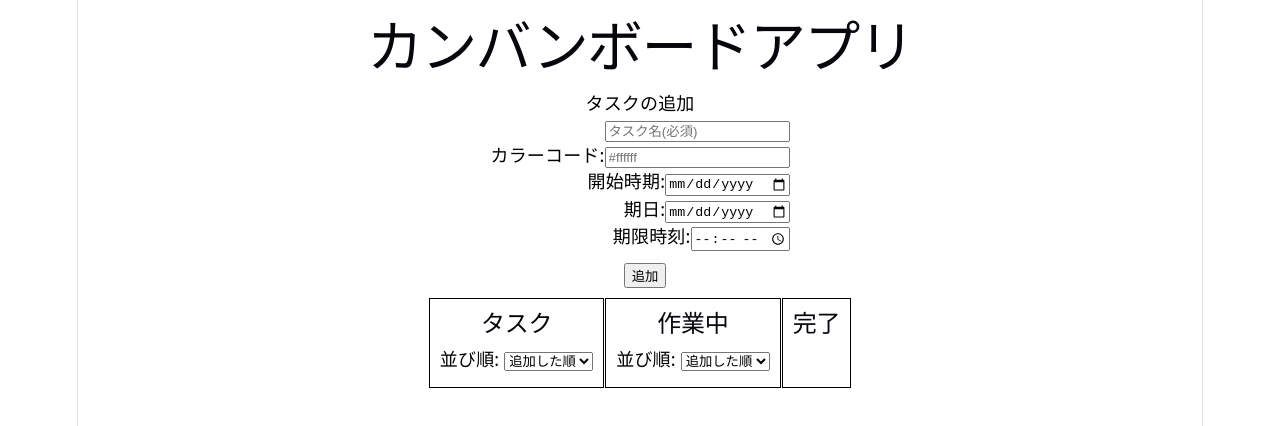
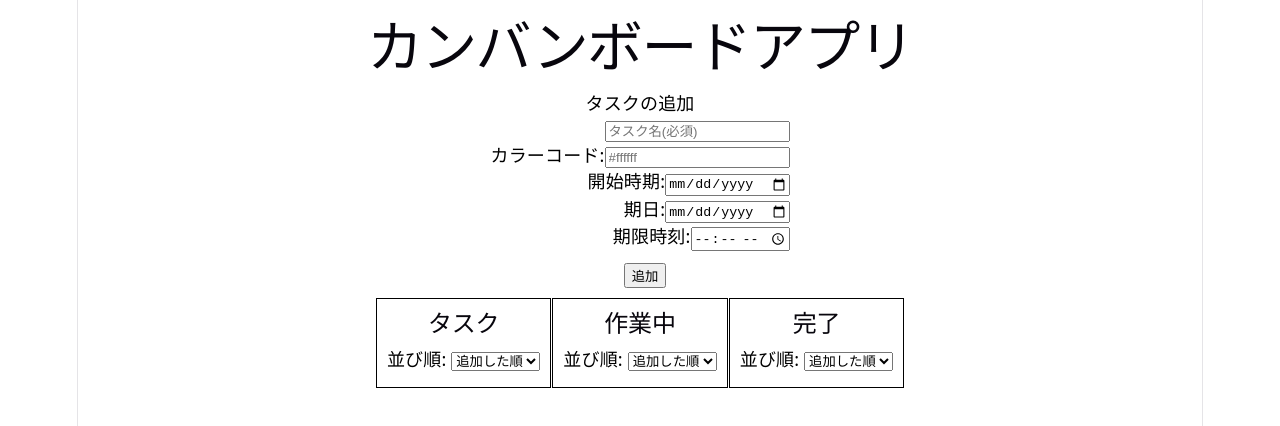
Before and after one commit to HW22A016/kanban-board, a React (Vite) app: page / in a window 1280 px wide. Shown: the top 426 px of the page. Built offline with nearby package versions, Linux system fonts and the light colour scheme.

Commit message:
完了のソートを作成

```diff
--- a/src/App.jsx
+++ b/src/App.jsx
@@ -261,7 +261,15 @@ function App() {
       case "stringAsc":
         return sortedTasks.sort((a, b) => {
           return a.text.localeCompare(b.text, "ja");
-        })
+        });
+
+      case "completedDateAsc":
+        return sortedTasks.sort((a, b) => {
+          const aDate = `${a.completedDate}T${a.completedTime}`;
+          const bDate = `${b.completedDate}T${b.completedTime}`;
+
+          return new Date(aDate) - new Date(bDate);
+        });
 
       case "added":
       default:
@@ -625,10 +633,24 @@ function App() {
 
         {/* 完了 */}
         <div className={style.taskContainer}>
-          <h2>完了</h2>
+          <div style={{marginBottom: "5px"}}>
+            <h2>完了</h2>
+            <span style={{color: "#000"}}>並び順: </span>
+            <select value={sortTypes.completed}
+            // selectの選択が変更されたときに実行
+              onChange={(e) => {
+                setSortTypes({...sortTypes,
+                  completed: e.target.value
+                });
+              }}>
+              <option value="added">追加した順</option>
+              <option value="startDateAsc">開始時期順</option>
+              <option value="completedDateAsc">完了時期順</option>
+            </select>
+          </div>
 
           {/* タスク表示 */}
-          {tasks.filter((task) => task.status === STATUS.COMPLETED).map((task) => (
+          {sortTasks(tasks.filter((task) => task.status === STATUS.COMPLETED), sortTypes.completed).map((task) => (
             <div key={task.id} className={style.card} style={{backgroundColor: task.color}}>
               <div className={style.deleteContainer}>
                 <button
```
